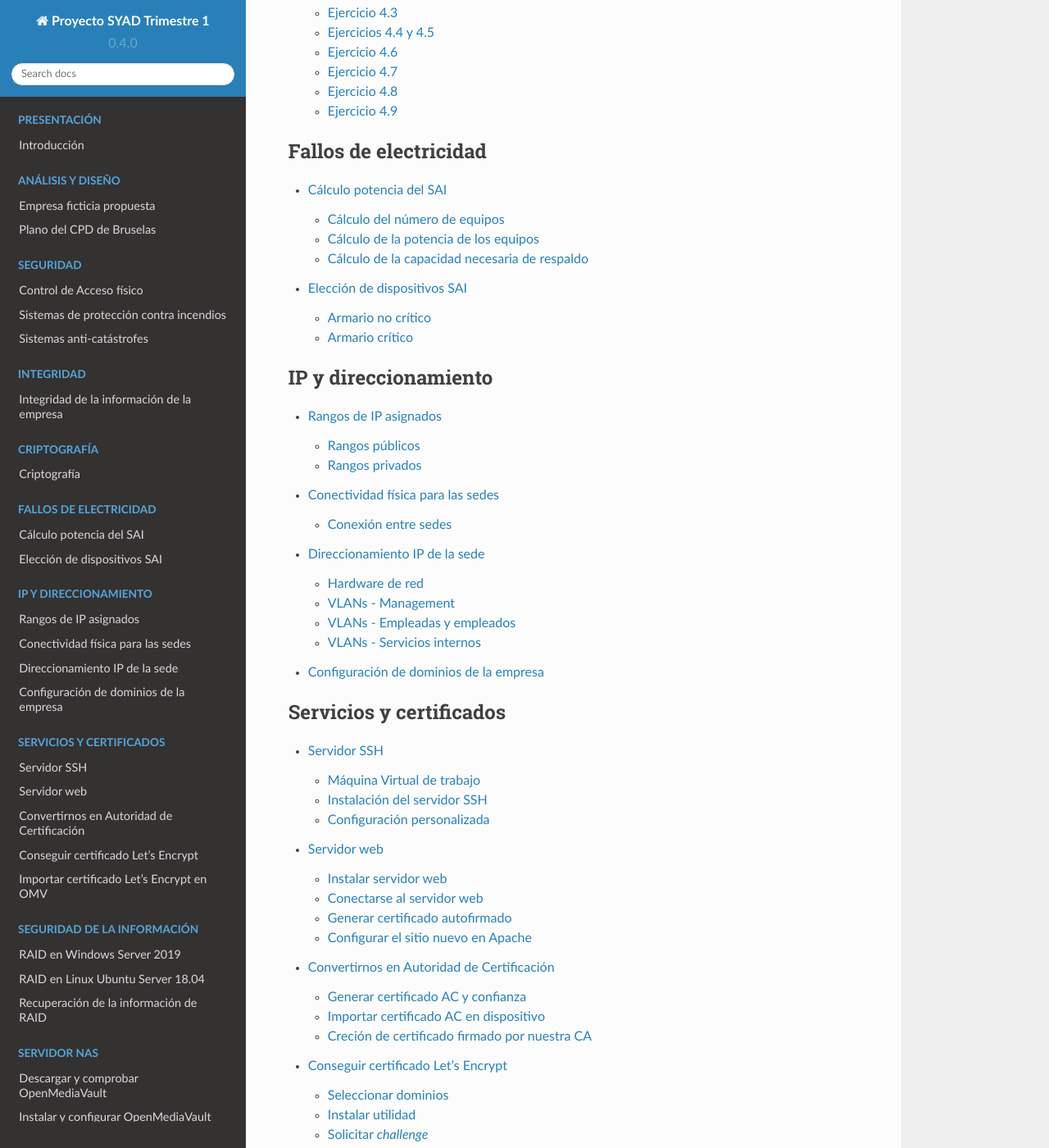
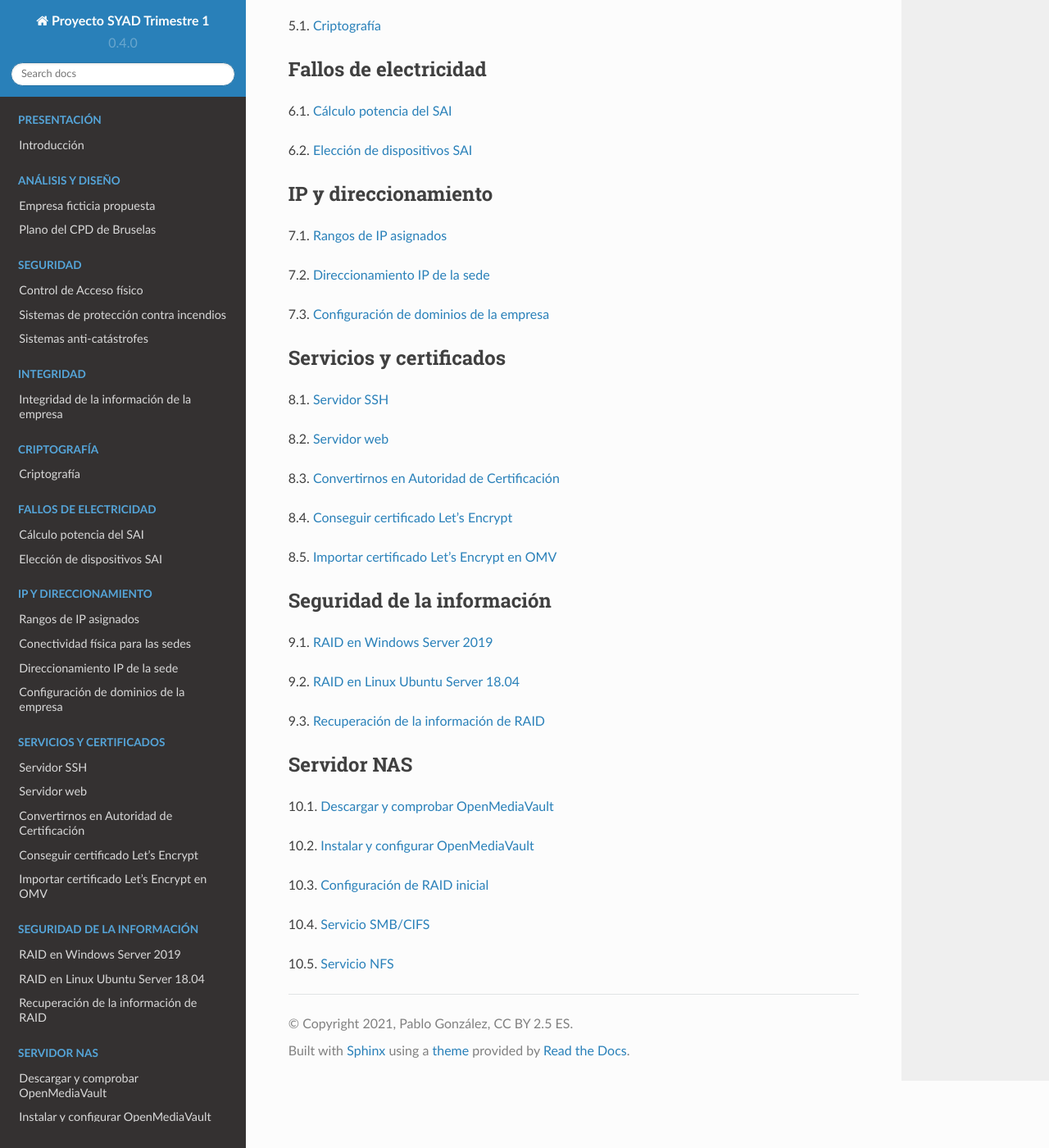
Before and after one commit to gonzaleztroyano/ASIR2-SYAD-P1, a Sphinx documentation site: the page built from docs/source/index.rst, in a window 1280 px wide and 1400 px high, scrolled down 1014 px. Shown: the whole window at 82% size. Built offline with Sphinx 7.4.7 and the Read the Docs theme 2.0.0, drawn with Linux system fonts in a browser that asks for light colours; some of the changed text lies outside the part shown.

Commit message:
Modificar index para PDF - 2

```diff
--- a/docs/source/index.rst
+++ b/docs/source/index.rst
@@ -35,12 +35,12 @@ Análisis y Diseño
    plano-cpd-bruselas
 
 2.1. :doc:`empresa-propuesta`
-2.2  :doc:`plano-cpd-bruselas`
+
+2.2.  :doc:`plano-cpd-bruselas`
 
 
 Seguridad
 ---------
-
 
 .. toctree::
    :maxdepth: 2
@@ -51,41 +51,80 @@ Seguridad
    sistemas-anti-incendio
    seguridad-anti-catastrofes
 
-3.1 :doc:`control-de-acceso`
-3.2 :doc:`sistemas-anti-incendio`
-3.2 :doc:`seguridad-anti-catastrofes`
+3.1. :doc:`control-de-acceso`
 
+3.2. :doc:`sistemas-anti-incendio`
+
+3.2. :doc:`seguridad-anti-catastrofes`
+
+
+Integridad
+----------
+
+.. toctree::
+   :maxdepth: 2
+   :hidden:
+   :caption: Integridad
+
+   integridad-de-la-informacion
+
+4.1. :doc:`integridad-de-la-informacion`
+
+
+Criptografía
+-------------
 
 
 .. toctree::
    :maxdepth: 2
-   :caption: Integridad
-
-   integridad-de-la-informacion
-
-.. toctree::
-   :maxdepth: 2
+   :hidden:
    :caption: Criptografía
 
    criptografia
 
+5.1. :doc:`criptografia`
+
+
+Fallos de electricidad
+----------------------
+
 .. toctree::
    :maxdepth: 2
+   :hidden:
    :caption: Fallos de electricidad
 
    calculo-sai
    eleccion-sai
 
+6.1. :doc:`calculo-sai`
+
+6.2. :doc:`eleccion-sai`
+
+IP y direccionamiento
+---------------------
+
 .. toctree::
    :maxdepth: 2
+   :hidden:
    :caption: IP y direccionamiento
 
    direccionamiento-ip-empresa
    direccionamiento-ip-sede
    configuracion-dominios
 
+7.1. :doc:`direccionamiento-ip-empresa`
+
+7.2. :doc:`direccionamiento-ip-sede`
+
+7.3. :doc:`configuracion-dominios`
+
+
+Servicios y certificados
+-------------------------
+
 .. toctree::
    :maxdepth: 2
+   :hidden:
    :caption: Servicios y certificados
 
    servicio/servidor-ssh
@@ -94,16 +133,41 @@ Seguridad
    servicio/certificado-letsencrypt
    servidor-nas/importar-certificado
 
+8.1. :doc:`servicio/servidor-ssh`
+
+8.2. :doc:`servicio/servidor-web`
+
+8.3. :doc:`servicio/convertirnos-ac`
+
+8.4. :doc:`servicio/certificado-letsencrypt`
+
+8.5. :doc:`servidor-nas/importar-certificado`
+
+Seguridad de la información
+---------------------------
+
 .. toctree::
    :maxdepth: 2
+   :hidden:
    :caption: Seguridad de la información
 
    raid/raid-windows
    raid/raid-linux
    raid/recuperacion-info-linux
 
+9.1. :doc:`raid/raid-windows`
+
+9.2. :doc:`raid/raid-linux`
+
+9.3. :doc:`raid/recuperacion-info-linux`
+
+
+Servidor NAS
+------------
+
 .. toctree::
    :maxdepth: 2
+   :hidden:
    :caption: Servidor NAS
 
    servidor-nas/descargar-omv
@@ -111,3 +175,13 @@ Seguridad
    servidor-nas/configuracion-raid
    servidor-nas/servicio-smb-cifs
    servidor-nas/servicio-nfs
+
+10.1. :doc:`servidor-nas/descargar-omv`
+
+10.2. :doc:`servidor-nas/instalar-omv`
+
+10.3. :doc:`servidor-nas/configuracion-raid`
+
+10.4. :doc:`servidor-nas/servicio-smb-cifs`
+
+10.5. :doc:`servidor-nas/servicio-nfs`
```
